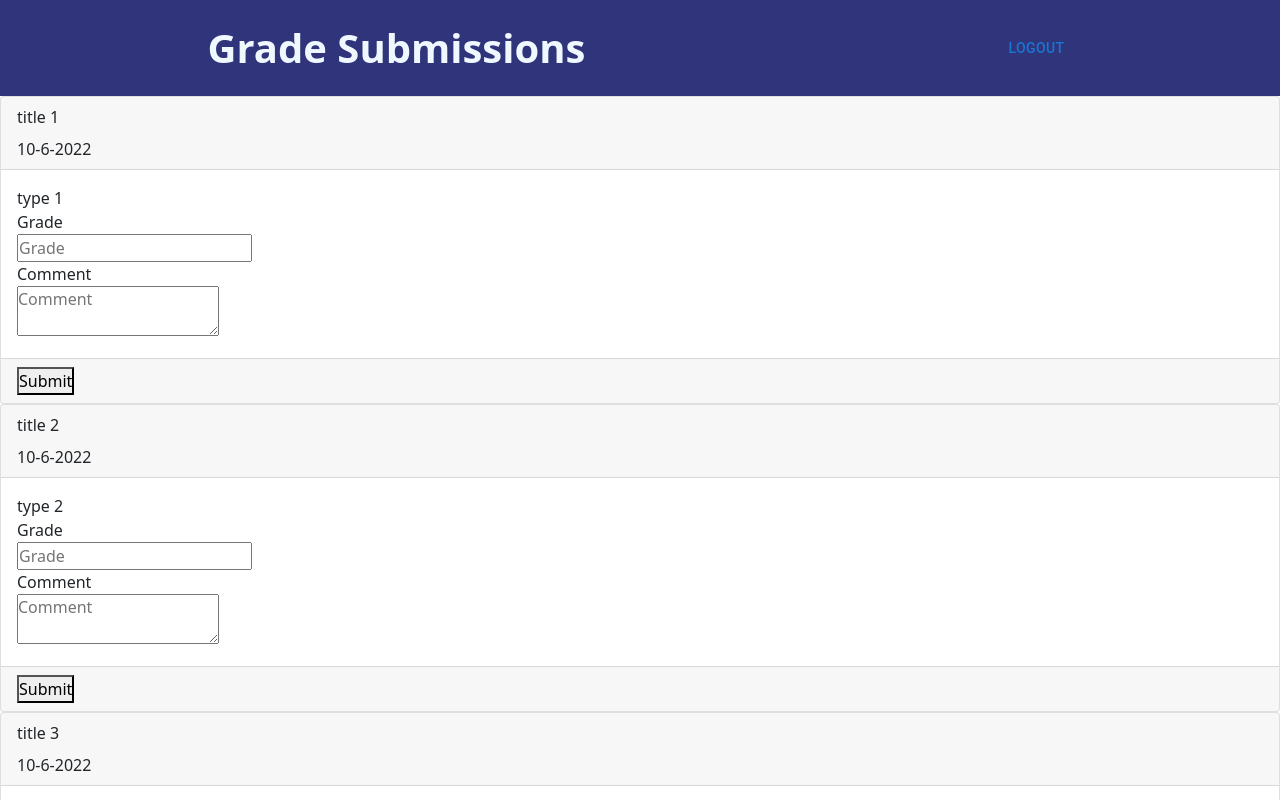
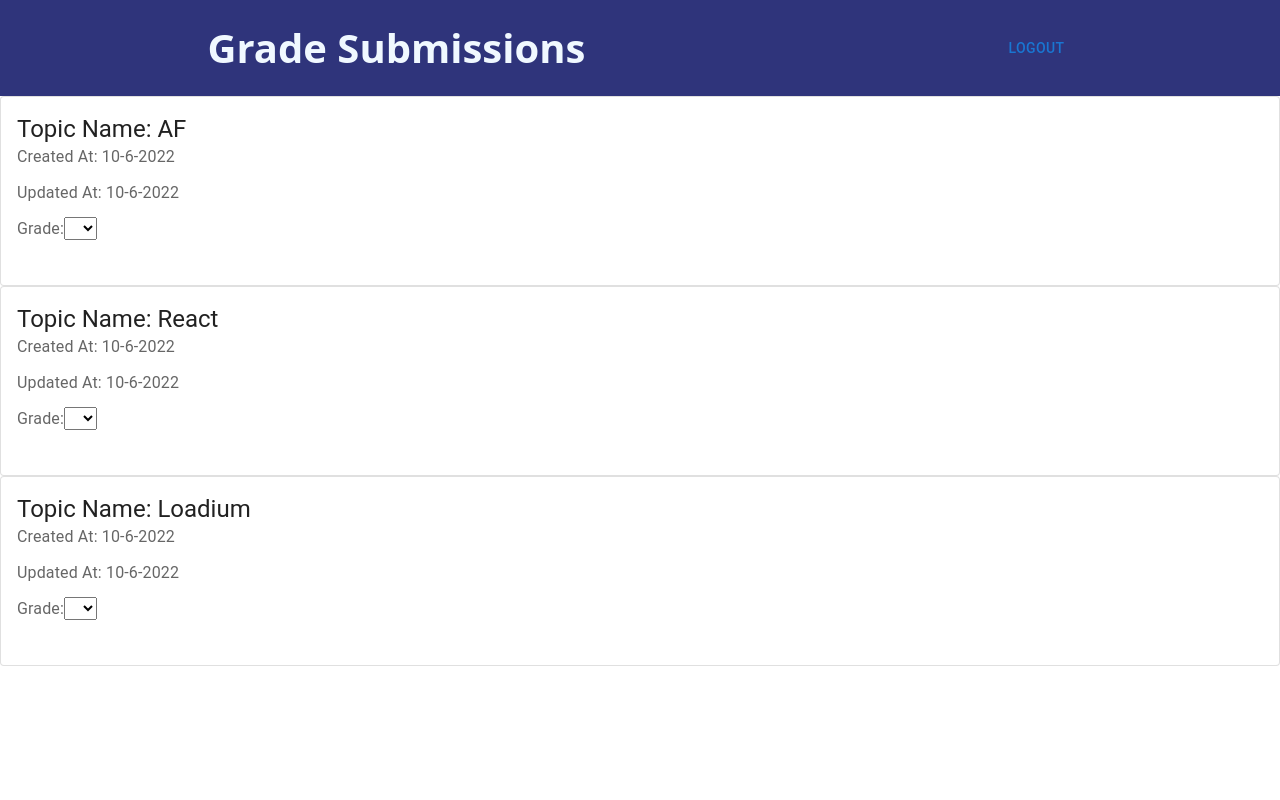
Before and after one commit to smlucia/AF_Research-Project-Management-Tool, a React (Create React App) app in the folder frontend/: page /panelmember/grade in a window 1280 px wide. Shown: the top 800 px of the page. Built offline with nearby package versions, Linux system fonts and the light colour scheme.

Commit message:
update grading page

```diff
--- a/frontend/src/components/panelMember/grade.js
+++ b/frontend/src/components/panelMember/grade.js
@@ -1,19 +1,39 @@
 import React from 'react';
 import '../../styles/admin/AdminNavBar.css';
 import Button from '@mui/material/Button';
+import Box from '@mui/material/Box';
+import Card from '@mui/material/Card';
+import CardActions from '@mui/material/CardActions';
+import CardContent from '@mui/material/CardContent';
+import Typography from '@mui/material/Typography';
+import ApproveResearch from './approveResearch';
+import { Link } from 'react-router-dom';
 
 // create data function
 let id = 0;
-function createData(title, deadline, type) {
+function createData(topic, createdAt, updatedAt, feedback, grade) {
     id += 1;
-    return { id, title, deadline, type };
+    return { id, topic, createdAt, updatedAt, feedback, grade };
 }
 
 const rows = [
-    createData('title 1', '10-6-2022', 'type 1'),
-    createData('title 2', '10-6-2022', 'type 2'),
-    createData('title 3', '10-6-2022', 'type 3')
+    createData('AF', '10-6-2022', '10-6-2022', '', ''),
+    createData('React', '10-6-2022', '10-6-2022', '', ''),
+    createData('Loadium', '10-6-2022', '10-6-2022', '', ''),
 ];
+
+const grades = ['A', 'B', 'C', 'D', 'E'];
+
+const bull = (
+    <Box
+      component="span"
+      sx={{ display: 'inline-block', mx: '2px', transform: 'scale(0.8)' }}
+    >
+      •
+    </Box>
+  );
+
+const apiURL = "http://localhost:6005/panel-member/submitted-documents";
 
 const Grade = () => {
     const handleLogout = () => {
@@ -21,6 +41,18 @@ const Grade = () => {
 		// set path to signin
         window.location = "/";
 	};
+
+    // get the data from the api
+    // const [data, setData] = React.useState([]);
+    // React.useEffect(() => {
+    //     fetch(apiURL)
+    //         .then(res => res.json())
+    //         .then(json => setData(json))
+    //         .catch(err => console.log(err));
+    // }, []);
+
+    // console.log(data);
+
         return (
             <>
                 <div>
@@ -37,34 +69,57 @@ const Grade = () => {
 
                 {/* create a card for each row in rows */}
                 <div className="card-container">
-                    {rows.map(row => (
-                        <div className="card">
-                            <div className="card-header">
-                                <div className="card-title">{row.title}</div>
-                                <div className="card-deadline">{row.deadline}</div>
-                            </div>
-                            <div className="card-body">
-                                <div className="card-type">{row.type}</div>
-                                <div className="card-grade">
-                                    <div className="card-grade-title">Grade</div>
-                                    <div className="card-grade-input">
-                                        <input type="text" placeholder="Grade" />
-                                    </div>
-                                </div>
-                                <div className="card-comment">
-                                    <div className="card-comment-title">Comment</div>
-                                    <div className="card-comment-input">
-                                        <textarea placeholder="Comment" />
-                                    </div>
-                                </div>
-                            </div>
-                            <div className="card-footer">
-                                <div className="card-footer-button">
-                                    <button className="button-primary">Submit</button>
-                                </div>
-                            </div>
-                        </div>
-                    ))}
+                    {rows.map(row => {
+                        return (
+                            <Box sx={{ minWidth: 275 }}>
+                                <Card variant="outlined">{
+                                    <React.Fragment>
+                                    <CardContent>
+                                    <Typography variant="h5" component="div">
+                                        Topic Name: {row.topic}
+                                    </Typography>
+                                    <Typography sx={{ mb: 1.5 }} color="text.secondary">
+                                        Created At: {row.createdAt}
+                                    </Typography>
+                                    <Typography sx={{ mb: 1.5 }} color="text.secondary">
+                                        Updated At: {row.updatedAt}
+                                    </Typography>
+                                    {/* put a select item for grade */}
+                                    <Typography sx={{ mb: 1.5 }} color="text.secondary">
+                                        Grade:
+                                        <select
+                                            onChange={
+                                                // change the grade of the row
+                                                (e) => {
+                                                    row.grade = e.target.value;
+                                                    console.log(e.target.value);
+                                                }
+                                            }
+                                        >
+                                            {/* set the default value to row.grade */}
+                                            <option value={row.grade}>{row.grade}</option>
+                                            <option value="A">A</option>
+                                            <option value="B">B</option>
+                                            <option value="C">C</option>
+                                            <option value="D">D</option>
+                                            <option value="E">E</option>
+                                        </select>
+                                    </Typography>
+                                    </CardContent>
+                                    <CardActions>
+                                    {/* <Button
+                                        size="small"
+                                        component={Link} to="/panelmember/approve-research">
+                                        Submit
+                                    </Button> */}
+                                    </CardActions>
+                                </React.Fragment>
+                                }</Card>
+                            </Box>
+                        );
+                    }
+                    )}
+
                 </div>
             </>
 
```
Also changed, not shown: 2 other files (tests, documents, lock files or other folders).
